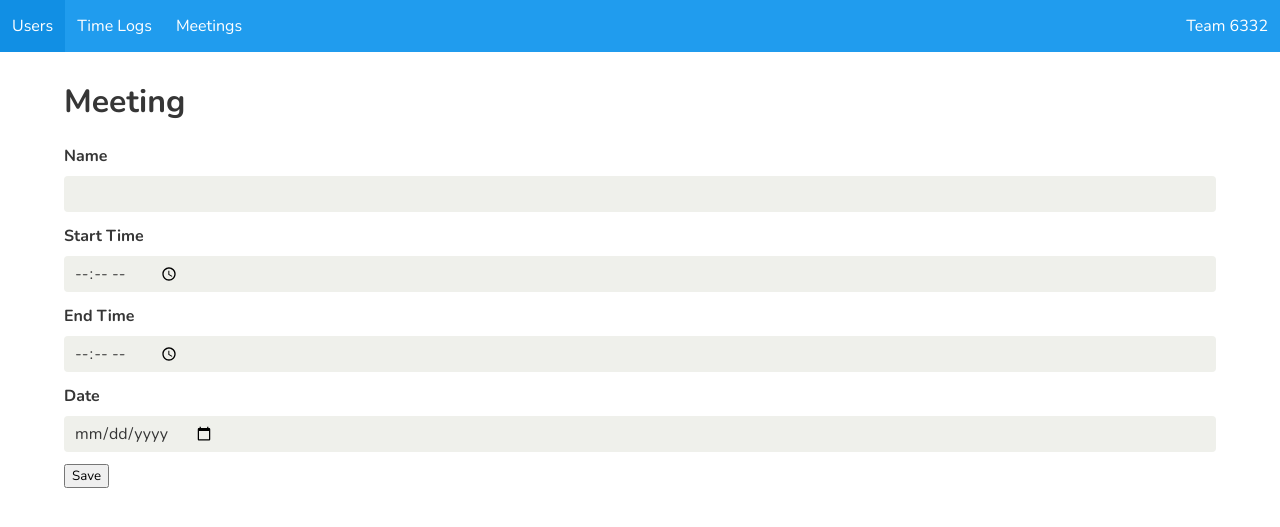
After one commit to alongreyber/Team-Captain, a Flask app: template app/admin/templates/admin/meeting_info.html in a window 1280 px wide. The commit adds this page. Shown: the top 527 px of the page. Run offline with Flask 2, Linux system fonts and the light colour scheme; the template is opened without the code that fills it: values that come from a table or form of the project are taken from there, others are empty; style sheets or scripts are compiled from the project's sources; some libraries are stand-ins or nearby versions.

Commit message:
Added a system for modifying meetings

```diff
--- a/app/admin/templates/admin/base.html
+++ b/app/admin/templates/admin/base.html
@@ -9,6 +9,9 @@
 	    </a>
 	    <a href="{{url_for('admin.timelog_list')}}" class="navbar-item {{ "is-active" if request.path == '/timelogs' }}">
 		Time Logs
+	    </a>
+	    <a href="{{url_for('admin.meeting_list')}}" class="navbar-item {{ "is-active" if request.path == '/meetings' }}">
+		Meetings
 	    </a>
 	</div>
 	<div class="navbar-end">
--- /dev/null
+++ b/app/admin/templates/admin/meeting_info.html
@@ -0,0 +1,34 @@
+{% extends 'admin/base.html' %}
+
+{% block admin_content %}
+<h1 class="title">Meeting</h1>
+<form action="" method="post">
+    {{ form.hidden_tag() }}
+
+    <div class="field">
+	{{ form.name.label(class_='label') }}
+	<div class="control">
+	    {{ form.name(class_='input') }}
+	</div>
+    </div>
+    <div class="field">
+	{{ form.start_time.label(class_='label') }}
+	<div class="control">
+	    {{ form.start_time(class_='input') }}
+	</div>
+    </div>
+    <div class="field">
+	{{ form.end_time.label(class_='label') }}
+	<div class="control">
+	    {{ form.end_time(class_='input') }}
+	</div>
+    </div>
+    <div class="field">
+	{{ form.date.label(class_='label') }}
+	<div class="control">
+	{{ form.date(class_='input') }}
+	</div>
+    </div>
+    <input class="btn btn-primary" id="submit" name="submit" type="submit" value="Save">
+</form>
+{% endblock %}
--- a/app/forms.py
+++ b/app/forms.py
@@ -1,4 +1,9 @@
 from app import models
+
+from flask_wtf import FlaskForm
+from wtforms.fields import html5
+from wtforms.fields import *
+
 from flask_mongoengine.wtf import model_form
 
 UserForm = model_form(models.User, field_args = {
@@ -13,3 +18,15 @@ TimeLogForm = model_form(models.TimeLog, field_args = {
     'time_in' : {'label' : "Time In"},
     'time_out' : {'label' : "Time Out"},
 })
+
+#MeetingForm = model_form(models.Meeting, field_args = {
+#    'start_time' : {'label' : "Start Time"},
+#    'end_time' : {'label' : "End Time"},
+#    'date' : {'label' : "Date"},
+#})
+
+class MeetingForm(FlaskForm):
+    name = StringField()
+    start_time = html5.TimeField('Start Time')
+    end_time = html5.TimeField('End Time')
+    date = html5.DateField('Date')
--- a/app/models.py
+++ b/app/models.py
@@ -22,6 +22,7 @@ class TimeLog(BaseModel):
     time_out = db.DateTimeField()
 
 class RecurringMeeting(BaseModel):
+    name = db.StringField()
     start_date = db.DateTimeField()
     end_date = db.DateTimeField()
     start_time = db.DateTimeField()
@@ -29,6 +30,8 @@ class RecurringMeeting(BaseModel):
     days_of_week = db.ListField(db.StringField())
 
 class Meeting(BaseModel):
+    name = db.StringField()
     start_time = db.DateTimeField()
     end_time = db.DateTimeField()
+    date = db.DateTimeField()
     recurrence = db.ReferenceField(RecurringMeeting)
--- a/app/sass/layout.scss
+++ b/app/sass/layout.scss
@@ -1,3 +1,17 @@
 #main-container {
     margin-top: 2em;
 }
+
+.meetings-page {
+    display: grid;
+    grid-template-columns: 1fr 1fr;
+    grid-template-rows: auto;
+    grid-template-areas: "recurring scheduled";
+
+    .meetings-page__recurring {
+	grid-area: recurring;
+    }
+    .meetings-page__scheduled {
+	grid-area: scheduled;
+    }
+}
--- a/app/sass/main.scss
+++ b/app/sass/main.scss
@@ -25,5 +25,4 @@ $input-shadow: none;
 @import "bulma-0.7.1/bulma.sass";
 
 // Include our stuff
-
 @import 'layout';
```
Also changed, not shown: app/admin/routes.py (+30 -3 lines), app/admin/templates/admin/meeting_list.html (+67 -3 lines).
